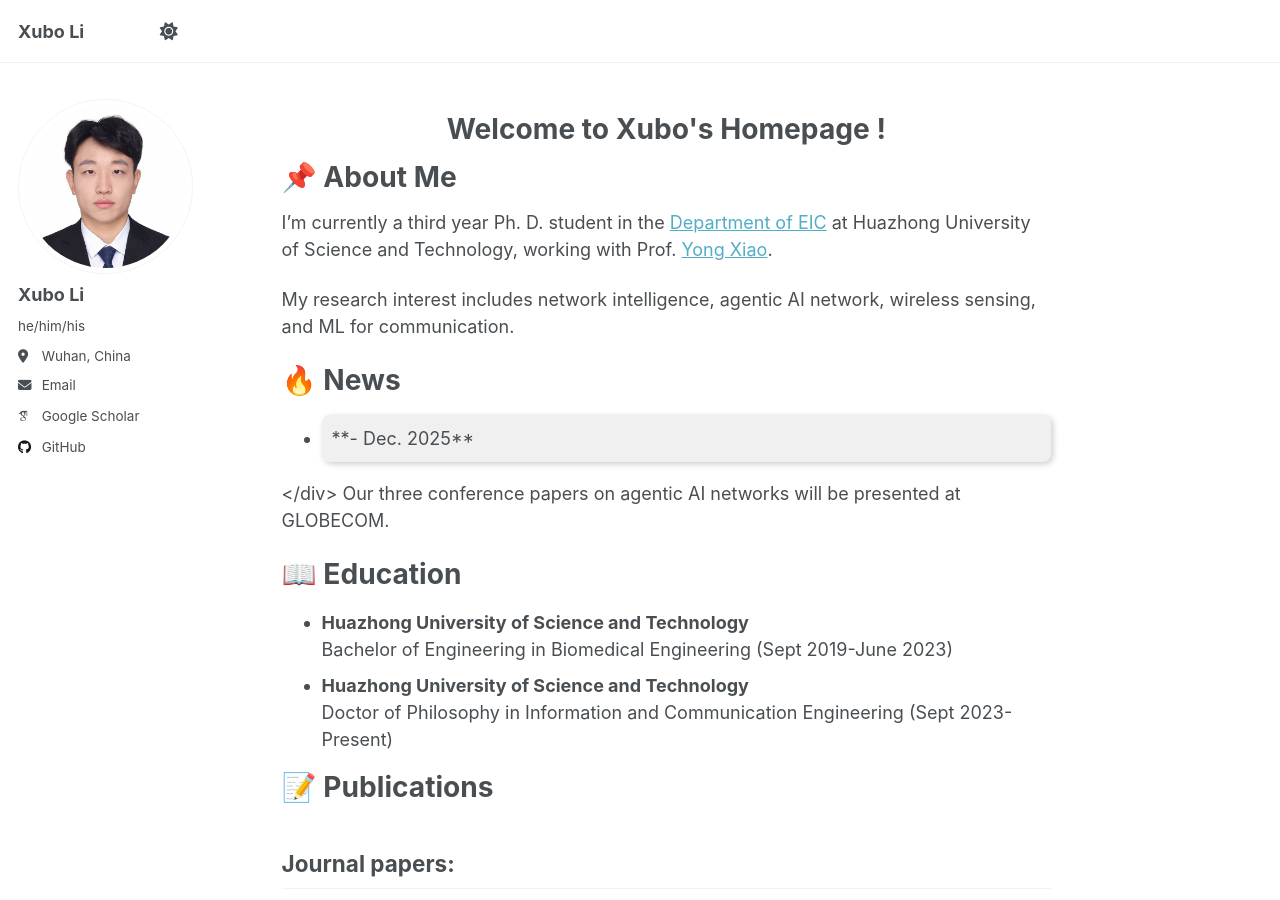
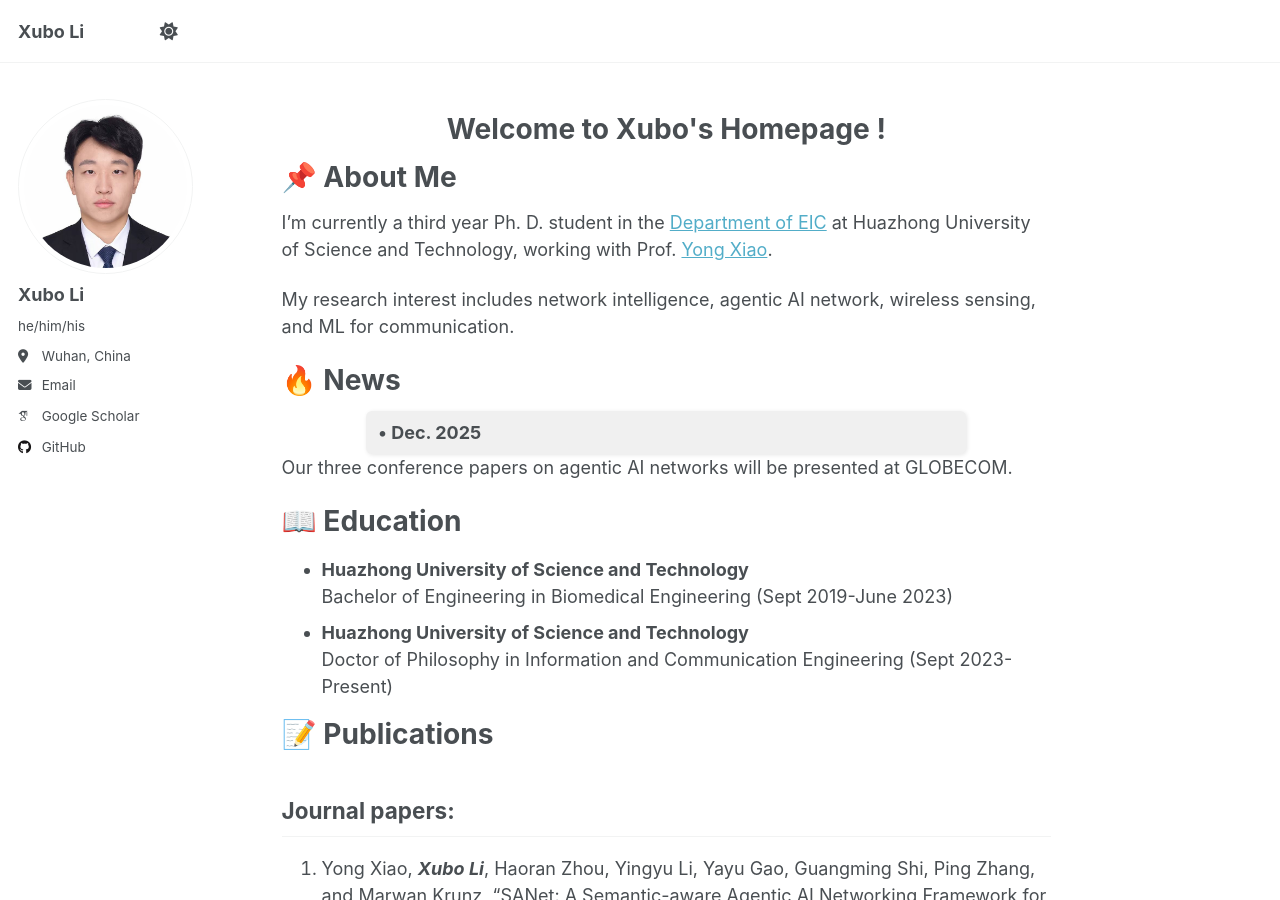
Before and after one commit to XuboLee/xubolee.github.io, a Jekyll site: the page built from _pages/about.md, in a window 1280 px wide and 900 px high. Built offline with Jekyll 4.4.1, drawn with Linux system fonts in a browser that asks for light colours; some web fonts are replaced; a script that is not in the unit is left out.

Commit message:
Update about.md

```diff
--- a/_pages/about.md
+++ b/_pages/about.md
@@ -17,9 +17,11 @@ I'm currently a third year Ph. D. student in the [Department of EIC](https://ei.
 My research interest includes network intelligence, agentic AI network, wireless sensing, and ML for communication.
 
 # 🔥 News
-- <div style="background-color: #f0f0f0; padding: 10px; border-radius: 8px; box-shadow: 2px 2px 6px rgba(0,0,0,0.2);">
-  **- Dec. 2025**
-</div> Our three conference papers on agentic AI networks will be presented at GLOBECOM.
+<div style="background-color: #f0f0f0; padding: 8px 12px; border-radius: 6px; box-shadow: 1px 1px 4px rgba(0,0,0,0.1); max-width: 600px; margin: 0 auto;">
+  <strong>• Dec. 2025</strong>
+</div>
+
+Our three conference papers on agentic AI networks will be presented at GLOBECOM.
 
 # 📖 Education
 - <strong>Huazhong University of Science and Technology</strong><br>
```
